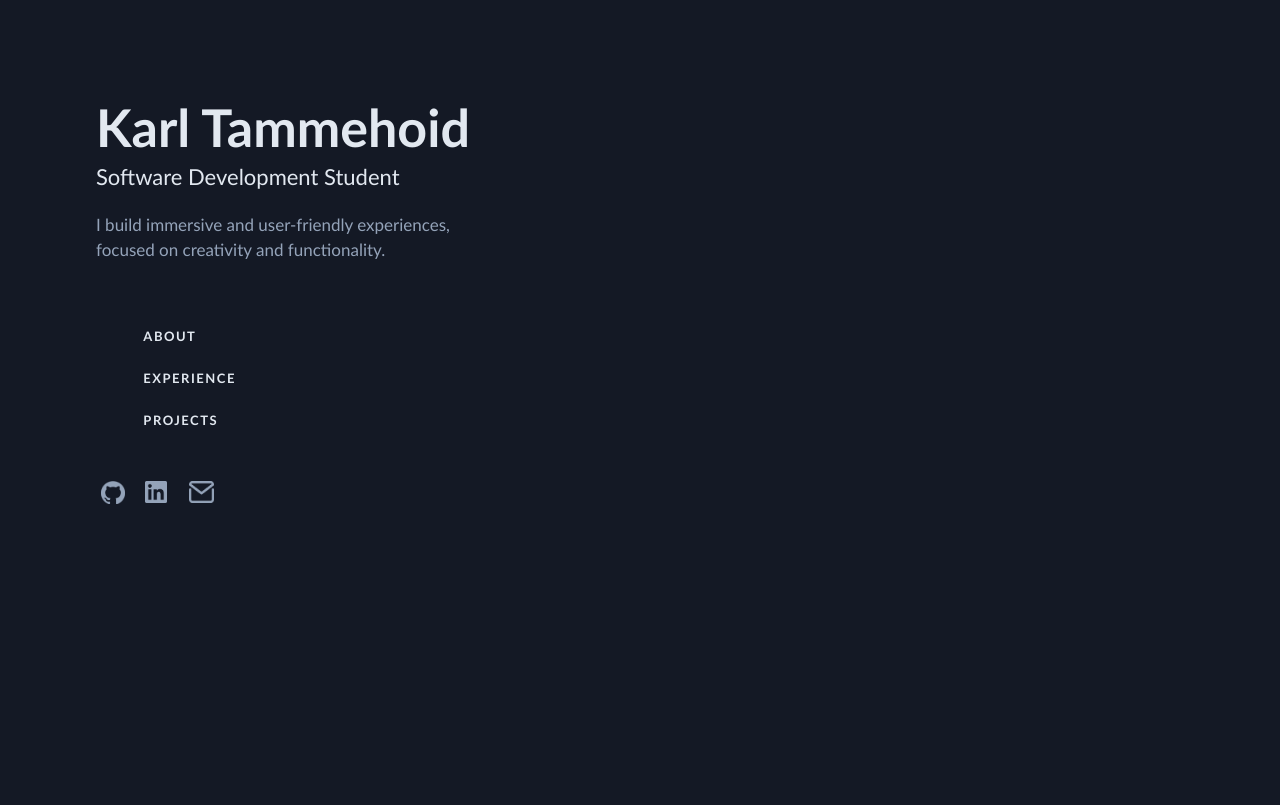
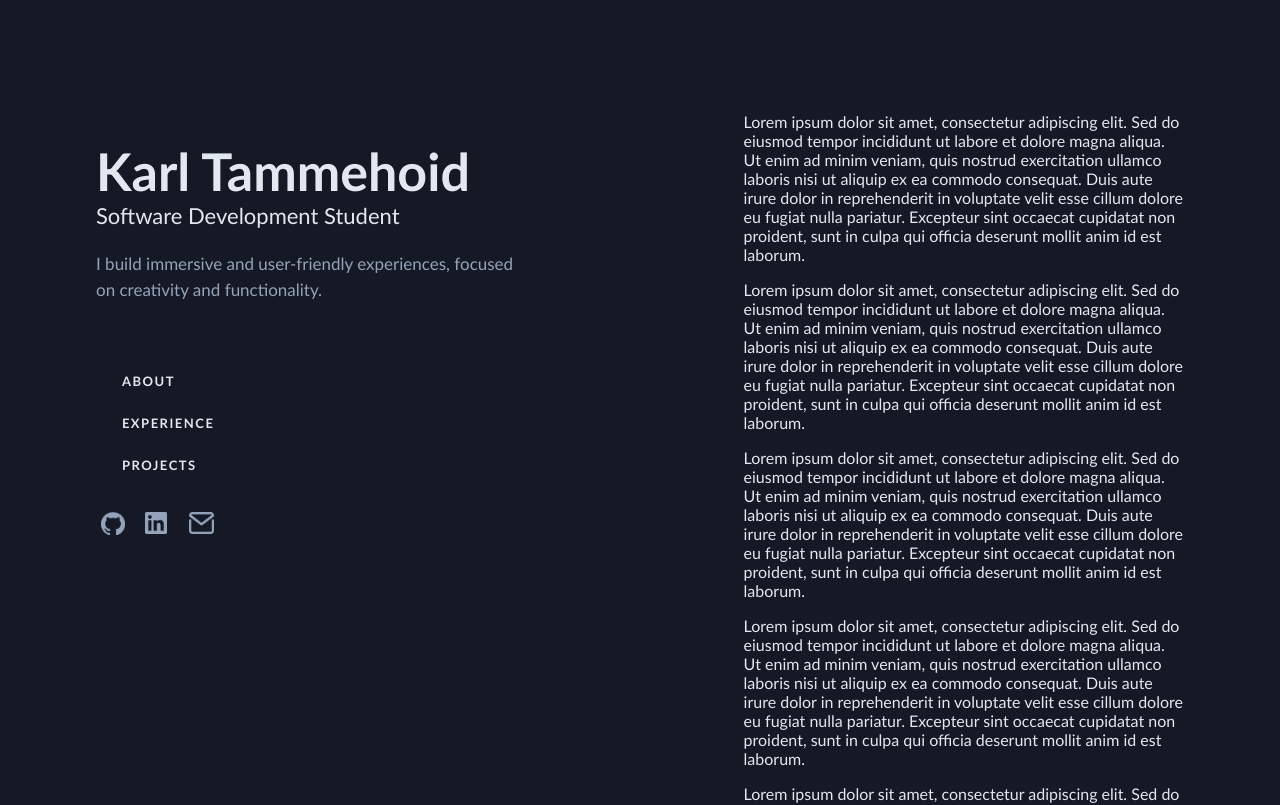
Before and after one commit to ScytheGGG/Portfolio, a React (Create React App) app: page / in a window 1280 px wide. Shown: the top 805 px of the page. Built offline with nearby package versions, Linux system fonts and the light colour scheme.

Commit message:
Sticky side

```diff
--- a/src/b-home/bPage.js
+++ b/src/b-home/bPage.js
@@ -3,11 +3,15 @@ import React from "react";
 export default function BPage() {
     const pageStyle = {
         fontFamily: 'Calibri, Inter, sans-serif', // Specify calibri as the primary font
+        display: 'flex',
+        position: 'relative',
     };
 
     const leftStyle = {
         position: 'sticky',
-        flex: '0 0 300px',
+        top: 'calc(15% + 20px)', // Adjusted top position to account for the margin and padding
+        height: 'calc(100vh - 7.5%)',
+        boxSizing: 'border-box', // Include padding in the width calculation
     };
 
     const rightStyle = {
@@ -49,9 +53,44 @@ export default function BPage() {
                 </div>
             </div>
             <div className="bPage--right" style={rightStyle}>
-                <div className="bpr--about"></div>
-                <div className="bpr--experience"></div>
-                <div className="bpr--projects"></div>
+                <div className="bpr--about">
+                    <p>Lorem ipsum dolor sit amet, consectetur adipiscing elit. Sed do eiusmod tempor
+                    incididunt ut labore et dolore magna aliqua. Ut enim ad minim veniam, quis nostrud
+                    exercitation ullamco laboris nisi ut aliquip ex ea commodo consequat. Duis aute
+                    irure dolor in reprehenderit in voluptate velit esse cillum dolore eu fugiat
+                    nulla pariatur. Excepteur sint occaecat cupidatat non proident, sunt in culpa
+                    qui officia deserunt mollit anim id est laborum.</p>
+
+                    <p>Lorem ipsum dolor sit amet, consectetur adipiscing elit. Sed do eiusmod tempor
+                    incididunt ut labore et dolore magna aliqua. Ut enim ad minim veniam, quis nostrud
+                    exercitation ullamco laboris nisi ut aliquip ex ea commodo consequat. Duis aute
+                    irure dolor in reprehenderit in voluptate velit esse cillum dolore eu fugiat
+                    nulla pariatur. Excepteur sint occaecat cupidatat non proident, sunt in culpa
+                    qui officia deserunt mollit anim id est laborum.</p>
+
+                    <p>Lorem ipsum dolor sit amet, consectetur adipiscing elit. Sed do eiusmod tempor
+                    incididunt ut labore et dolore magna aliqua. Ut enim ad minim veniam, quis nostrud
+                    exercitation ullamco laboris nisi ut aliquip ex ea commodo consequat. Duis aute
+                    irure dolor in reprehenderit in voluptate velit esse cillum dolore eu fugiat
+                    nulla pariatur. Excepteur sint occaecat cupidatat non proident, sunt in culpa
+                    qui officia deserunt mollit anim id est laborum.</p>
+                </div>
+                <div className="bpr--experience">
+                    <p>Lorem ipsum dolor sit amet, consectetur adipiscing elit. Sed do eiusmod tempor
+                    incididunt ut labore et dolore magna aliqua. Ut enim ad minim veniam, quis nostrud
+                    exercitation ullamco laboris nisi ut aliquip ex ea commodo consequat. Duis aute
+                    irure dolor in reprehenderit in voluptate velit esse cillum dolore eu fugiat
+                    nulla pariatur. Excepteur sint occaecat cupidatat non proident, sunt in culpa
+                    qui officia deserunt mollit anim id est laborum.</p>
+                </div>
+                <div className="bpr--projects">
+                    <p>Lorem ipsum dolor sit amet, consectetur adipiscing elit. Sed do eiusmod tempor
+                    incididunt ut labore et dolore magna aliqua. Ut enim ad minim veniam, quis nostrud
+                    exercitation ullamco laboris nisi ut aliquip ex ea commodo consequat. Duis aute
+                    irure dolor in reprehenderit in voluptate velit esse cillum dolore eu fugiat
+                    nulla pariatur. Excepteur sint occaecat cupidatat non proident, sunt in culpa
+                    qui officia deserunt mollit anim id est laborum.</p>
+                </div>
             </div>
         </div>
     )
--- a/src/style.css
+++ b/src/style.css
@@ -34,14 +34,14 @@ body {
 /* ▒█▄▄█ ░░ ▒█▄▄▀ ▄█▄ ░░▀▄▀░ ▄█▄ ▒█▄▄▄█ ▄█▄ ▒█▄▄▄█ ▒█░░▀█ */
 
 /* //////////////////////////////////////////////////////////////////////////////////////// */
-
+.bPage--style {
+  color: var(--white);
+  margin-top: 7.5%;
+  display: flex;
+}
 
 /* - - - - - - - - - - -- - - - - - -- - - - - - - - - -- -  - - - - - */
 /* Navbar section */
-.bPage--style {
-  color: var(--white);
-  margin-top: 7.5%;
-}
 
 .bPage--left {
   margin-left: 7.5%;
@@ -49,23 +49,24 @@ body {
   .bpl--who {
     font-size: 52px;
     font-weight: bold;
+    margin-top: 0;
   }
 
   .bpl--what {
     font-size: 22px;
     font-weight: 500;
-    margin-top: -4%;
+    margin-top: -8%;
   }
 
   .bpl--why {
     color: var(--grayish);
-    max-width: 30%;
+    max-width: 65%;
     line-height: 1.5;
     font-size: 17px;
   }
 
   .bpl--nav {
-    margin-top: 5%;
+    margin-top: 10%;
     margin-left: 4%;
     font-size: 13px;
     font-weight: bold;
@@ -109,7 +110,8 @@ body {
 /* Page section */
 
 .bPage--right {
-
+  margin-right: 7.5%;
+  color: var(--white);
 }
 
 
```
